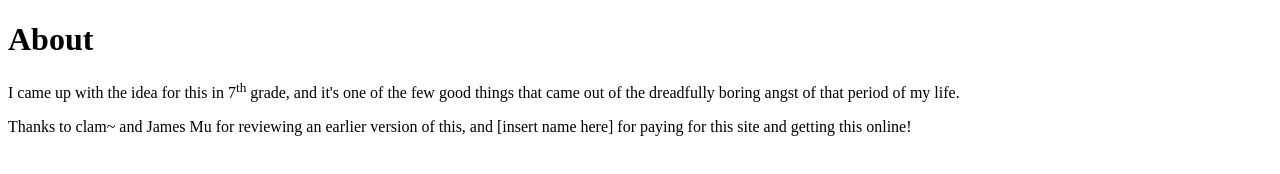
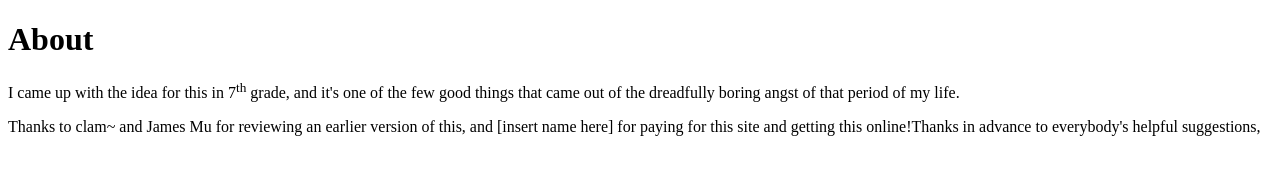
Before and after one commit to SylviaOctoCat/lol, a plain HTML site: page about.html in a window 1280 px wide. Drawn offline with Linux system fonts and the light colour scheme.

Commit message:
Update about.html

```diff
--- a/about.html
+++ b/about.html
@@ -12,6 +12,6 @@
     the few good things that came out of the dreadfully boring angst of that
     period of my life.</p>
     <p>Thanks to clam~ and James Mu for reviewing an earlier version of this, and
-    [insert name here] for paying for this site and getting this online!</p>
+    [insert name here] for paying for this site and getting this online!Thanks in advance to everybody's helpful suggestions, </p>
   </body>
 </html>
```
